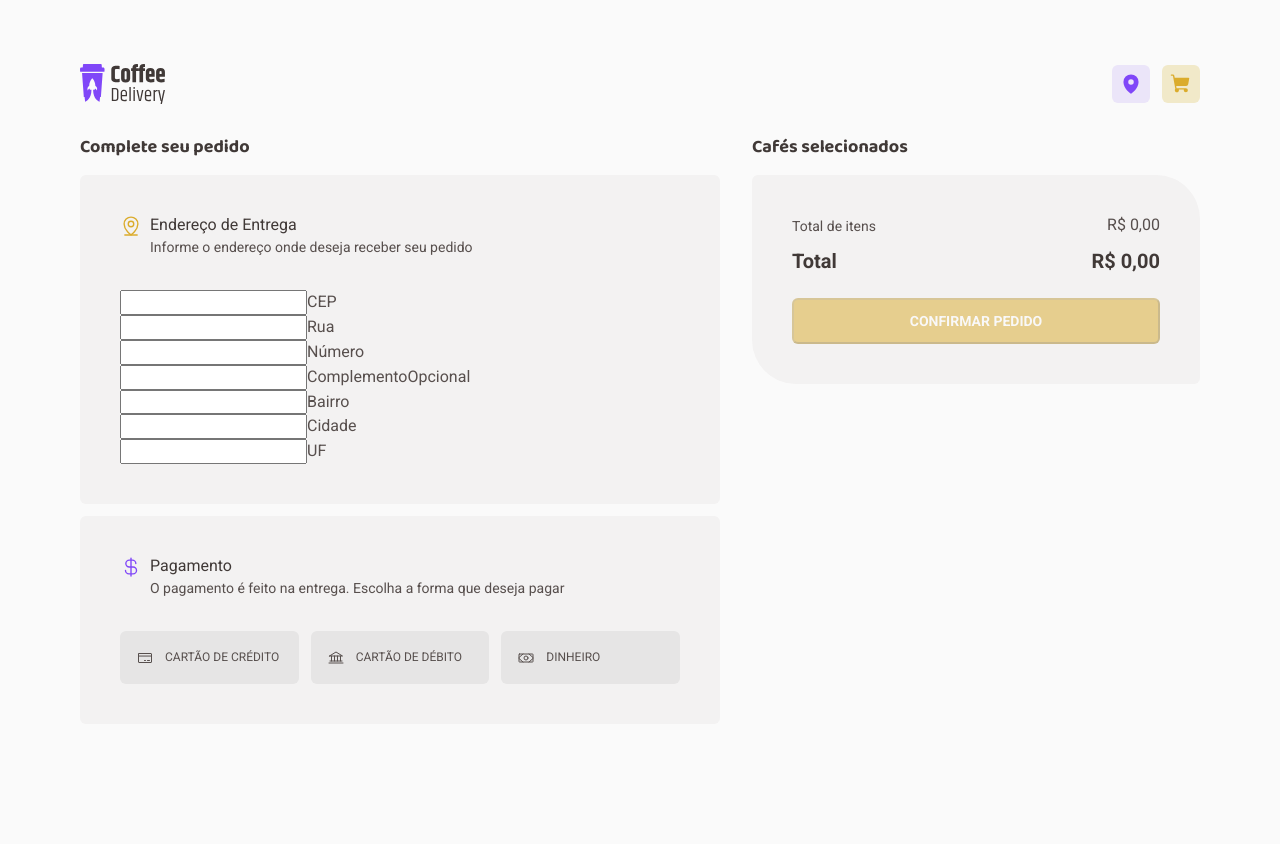
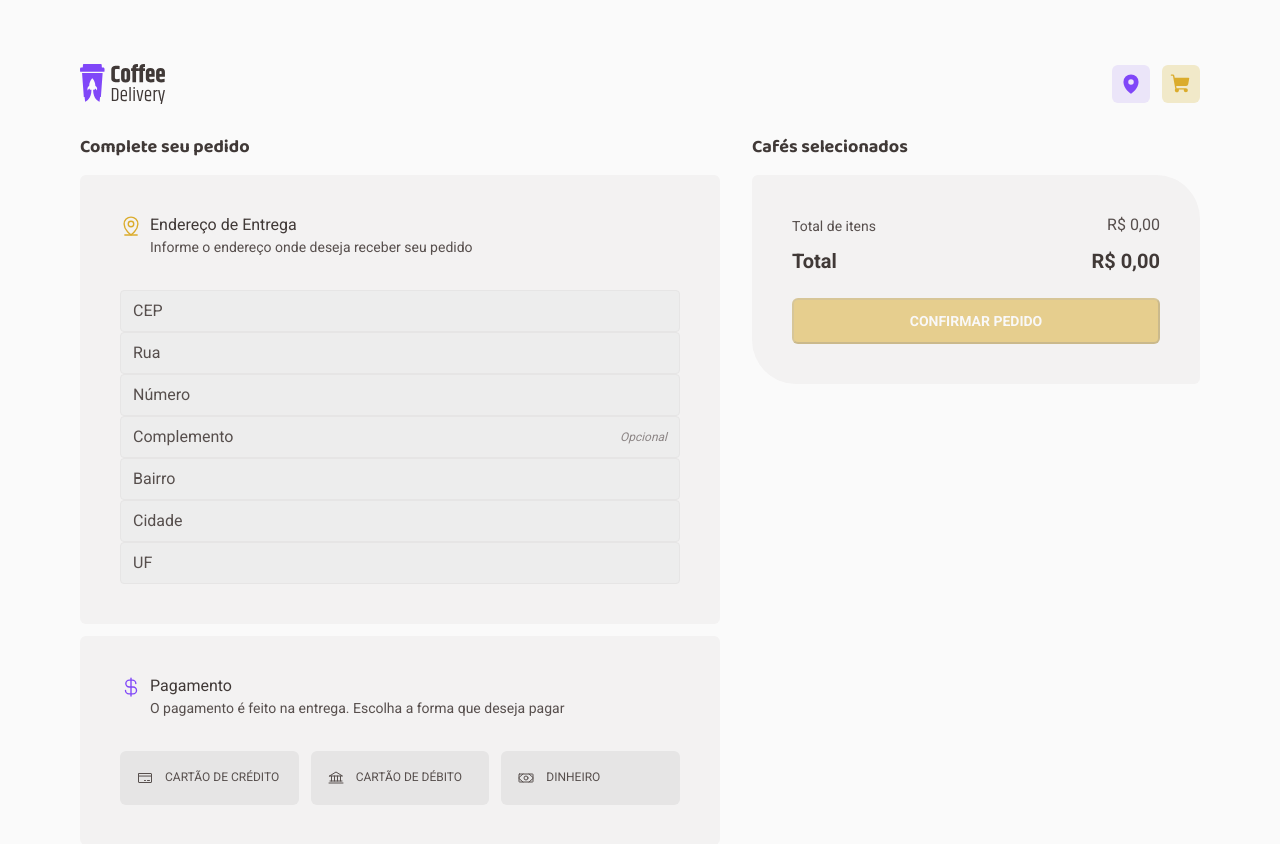
Before and after one commit to jr-/coffee-delivery, a React (Vite) app: page /checkout in a window 1280 px wide. Before the commit the page ends 800 px from the top, so only its background shows below. Built offline with nearby package versions, Linux system fonts and the light colour scheme.

Commit message:
feat: add input style

```diff
--- a/src/components/Input/styles.ts
+++ b/src/components/Input/styles.ts
@@ -1,5 +1,73 @@
-import styled from 'styled-components'
+import styled from "styled-components";
 
 export const Container = styled.div`
+  display: flex;
+  align-items: center;
+  gap: .25rem;
+  height: 2.625rem;
+  background: ${props => props.theme.baseInput};
+  border: 1px solid #e6e5e5;
+  border-radius: 4px;
+  position: relative;
+  transform: .3s;
 
-`
+  :focus-within {
+    border-color: ${props => props.theme.yellowDark};
+  }
+
+  input {
+    width: 100%;
+    font-size: 1.25rem;
+    background: transparent;
+    border: 0;
+    padding: 0 .75rem;
+
+    :placeholder {
+      color: ${props => props.theme.baseLabel};
+    }
+  }
+
+  input:focus-visible, input:not([value=""]) {
+    + label {
+      font-size: .75rem;
+      transform: translate(-1px, calc(-100% - .25rem));
+      border-radius: 4px 4px 0 0;
+      border: 1px solid transparent;
+      background-origin: border-box;
+      background-clip: padding-box, border-box;
+    }
+  }
+
+  input:not([value=""]) {
+    + label {
+      border-left-color: #e6e5e5;
+      background-image:
+        linear-gradient(${props => props.theme.baseInput}, ${props => props.theme.baseInput}),
+        linear-gradient(#e6e5e5 50%, transparent 50%);
+    }
+  }
+
+  input:focus-visible {
+    + label {
+      border-left-color: ${props => props.theme.yellowDark};
+      background-image:
+        linear-gradient(${props => props.theme.baseInput}, ${props => props.theme.baseInput}),
+        linear-gradient(${props => props.theme.yellow} 50%, transparent 50%);
+    }
+  }
+
+  label {
+    position: absolute;
+    left: 0;
+    padding: 0 .75rem;
+    transition: .3s;
+    pointer-events: none;
+  }
+
+  span {
+    color: ${props => props.theme.baseLabel};
+    font-size: .75rem;
+    font-style: italic;
+    padding-right: .75rem;
+  }
+`;
```
